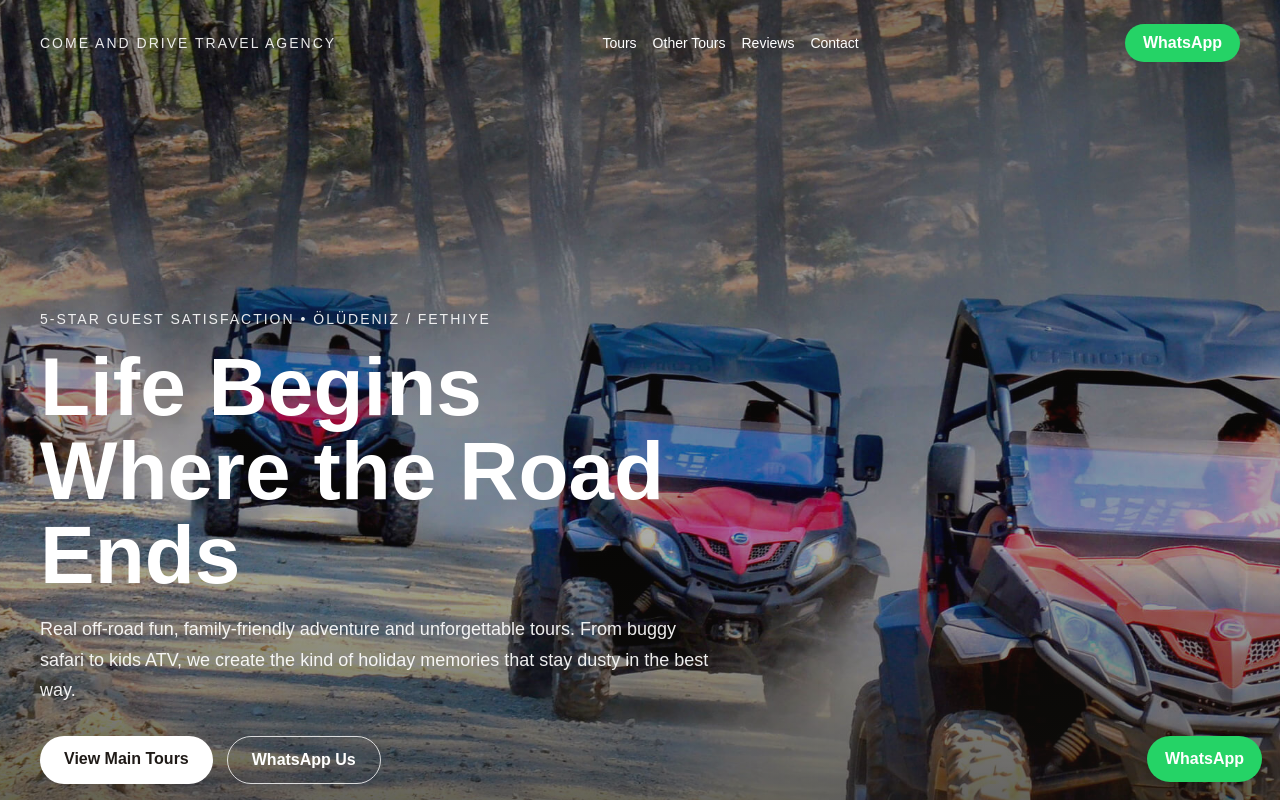
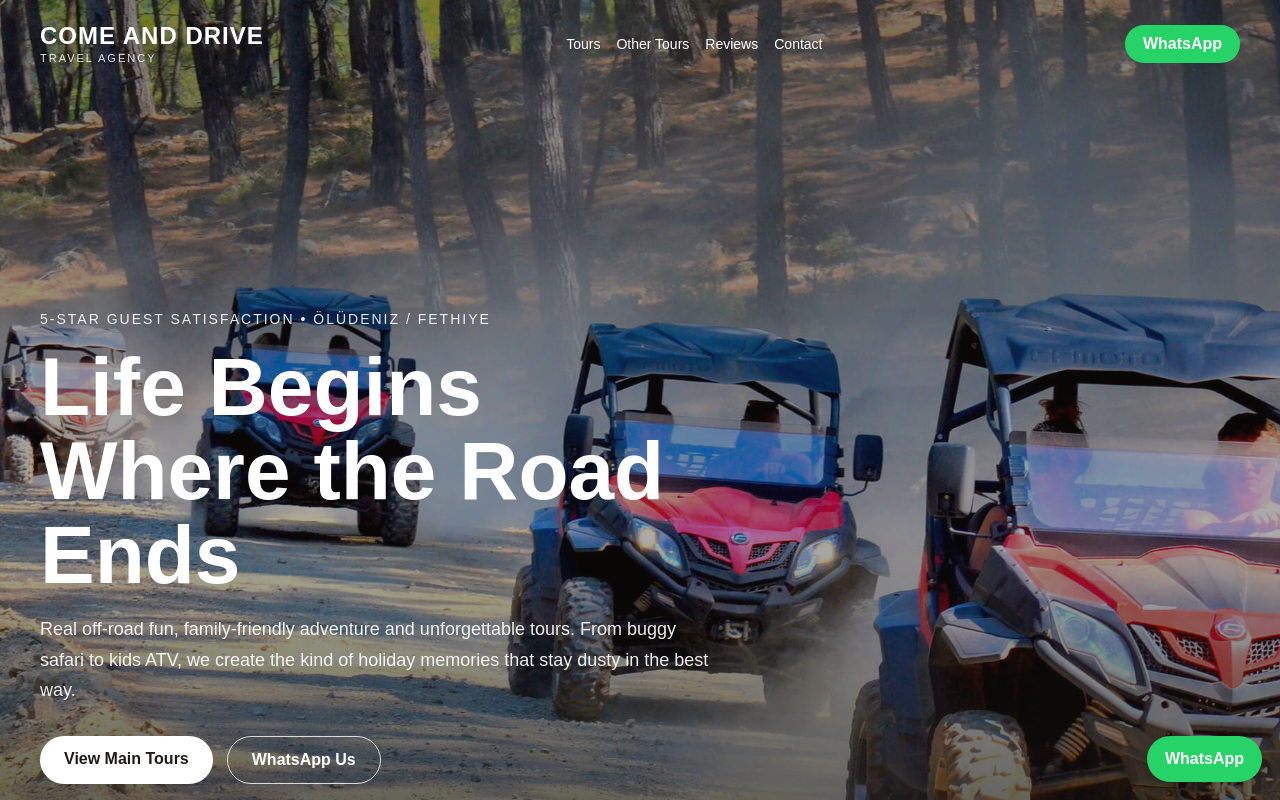
Before and after one commit to comendrive-a11y/comendrive-a11y, a Next.js app: page / in a window 1280 px wide. Shown: the top 800 px of the page. Built offline with nearby package versions, Linux system fonts and the light colour scheme.

Commit message:
Update page.tsx

```diff
--- a/app/page.tsx
+++ b/app/page.tsx
@@ -25,11 +25,30 @@ export default function HomePage() {
             flexWrap: "wrap",
           }}
         >
-          <div>
-            <div style={{ fontSize: "14px", letterSpacing: "2px", textTransform: "uppercase", opacity: 0.9 }}>
-              Come and Drive Travel Agency
-            </div>
-          </div>
+         <div style={{ display: "flex", flexDirection: "column", gap: "4px" }}>
+  <span
+    style={{
+      fontSize: "24px",
+      fontWeight: 800,
+      letterSpacing: "1px",
+      color: "#fff",
+      lineHeight: 1,
+    }}
+  >
+    COME AND DRIVE
+  </span>
+  <span
+    style={{
+      fontSize: "11px",
+      letterSpacing: "2px",
+      textTransform: "uppercase",
+      opacity: 0.85,
+      color: "#fff",
+    }}
+  >
+    Travel Agency
+  </span>
+</div>
 
           <nav
             style={{
```
